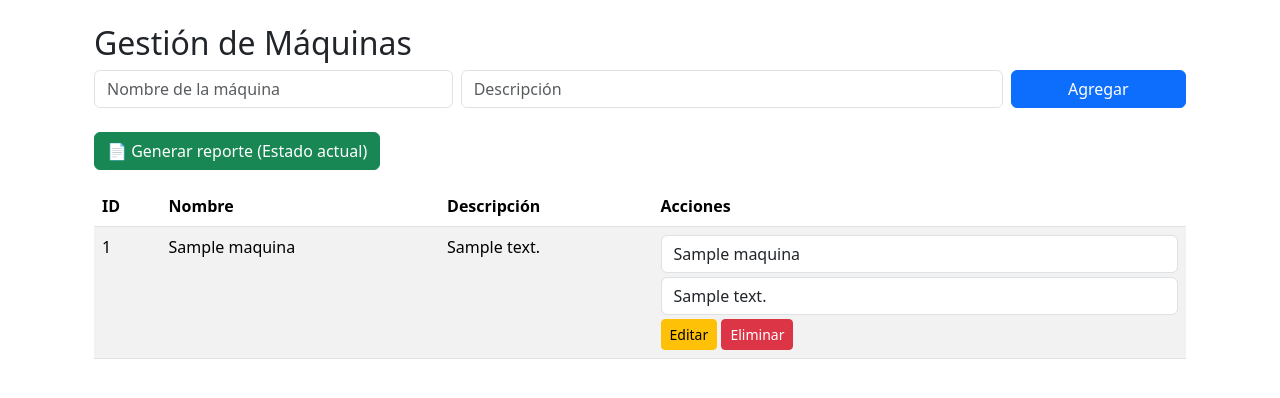
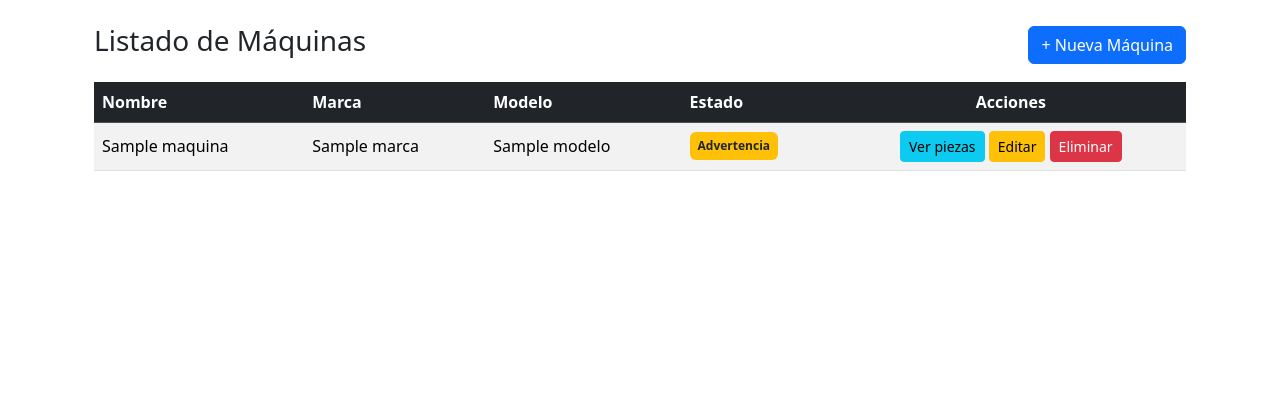
Before and after one commit to ProyectoMod7/Proyecto-final, a Flask app: template templates/maquinas/index.html in a window 1280 px wide. Shown: the part 58-456 px from the top of the page. Run offline with Flask 3, Linux system fonts and the light colour scheme; the template is opened without the code that fills it: most values are stand-ins (such as "Sample title", 1, 10 or a date in 2020); parts of the project's set-up code (start-up, migrations or seed data) failed here and were passed over.

Commit message:
8/12/25 - cambios en Maquinas

```diff
--- a/templates/maquinas/index.html
+++ b/templates/maquinas/index.html
@@ -1,63 +1,75 @@
 {% extends "base.html" %}
+{% block content %}
 
-{% block content %}
 <div class="container mt-4">
-    <h2>Gestión de Máquinas</h2>
 
-    <!-- Formulario para crear -->
-    <form action="{{ url_for('maquinas.crear') }}" method="post" class="mb-4">
-        <div class="row g-2">
-            <div class="col-md-4">
-                <input type="text" name="nombre" class="form-control" placeholder="Nombre de la máquina" required>
-            </div>
-            <div class="col-md-6">
-                <input type="text" name="descripcion" class="form-control" placeholder="Descripción">
-            </div>
-            <div class="col-md-2">
-                <button type="submit" class="btn btn-primary w-100">Agregar</button>
-            </div>
-        </div>
-    </form>
-
-    <!-- Botón de reporte PDF -->
-    <div class="mb-3">
-        <a href="{{ url_for('maquinas.pdf_reporte') }}" class="btn btn-success">
-            📄 Generar reporte (Estado actual)
-        </a>
+    <div class="d-flex justify-content-between align-items-center mb-3">
+        <h3>Listado de Máquinas</h3>
+        <a href="{{ url_for('maquinas.crear') }}" class="btn btn-primary">+ Nueva Máquina</a>
     </div>
 
-    <!-- Listado de máquinas -->
-    <table class="table table-striped">
-        <thead>
+    <table class="table table-striped align-middle">
+        <thead class="table-dark">
             <tr>
-                <th>ID</th>
                 <th>Nombre</th>
-                <th>Descripción</th>
-                <th>Acciones</th>
+                <th>Marca</th>
+                <th>Modelo</th>
+                <th>Estado</th>
+                <th class="text-center">Acciones</th>
             </tr>
         </thead>
+
         <tbody>
             {% for m in maquinas %}
             <tr>
-                <td>{{ m.id }}</td>
                 <td>{{ m.nombre }}</td>
-                <td>{{ m.descripcion }}</td>
+                <td>{{ m.marca or "—" }}</td>
+                <td>{{ m.modelo or "—" }}</td>
+
+                <!-- Estado visual -->
                 <td>
-                    <!-- Botón editar -->
-                    <form action="{{ url_for('maquinas.editar', id=m.id) }}" method="post" class="d-inline">
-                        <input type="text" name="nombre" value="{{ m.nombre }}" class="form-control mb-1">
-                        <input type="text" name="descripcion" value="{{ m.descripcion }}" class="form-control mb-1">
-                        <button type="submit" class="btn btn-warning btn-sm">Editar</button>
-                    </form>
+                    {% set est = m.estado_color %}
 
-                    <!-- Botón eliminar -->
-                    <form action="{{ url_for('maquinas.eliminar', id=m.id) }}" method="post" class="d-inline">
-                        <button type="submit" class="btn btn-danger btn-sm">Eliminar</button>
+                    {% if est == 'green' %}
+                        <span class="badge bg-success p-2">Óptima</span>
+
+                    {% elif est == 'yellow' %}
+                        <span class="badge bg-warning text-dark p-2">Advertencia</span>
+
+                    {% elif est == 'red' %}
+                        <span class="badge bg-danger p-2">Crítica</span>
+
+                    {% elif est == 'black' %}
+                        <span class="badge bg-dark p-2">Rota</span>
+
+                    {% else %}
+                        <span class="badge bg-secondary p-2">Sin datos</span>
+                    {% endif %}
+                </td>
+
+                <td class="text-center">
+                    <a class="btn btn-sm btn-info"
+                       href="{{ url_for('piezas_instaladas.listar_por_maquina', maquina_id=m.id) }}">
+                       Ver piezas
+                    </a>
+
+                    <a class="btn btn-sm btn-warning"
+                       href="{{ url_for('maquinas.editar', id=m.id) }}">
+                       Editar
+                    </a>
+
+                    <form action="{{ url_for('maquinas.eliminar', id=m.id) }}"
+                          method="POST" style="display:inline-block;"
+                          onsubmit="return confirm('¿Eliminar máquina?');">
+                        <button class="btn btn-sm btn-danger">Eliminar</button>
                     </form>
                 </td>
+
             </tr>
             {% endfor %}
         </tbody>
     </table>
+
 </div>
+
 {% endblock %}
```
Also changed, not shown: templates/maquinas/form.html (+31 -15 lines).
